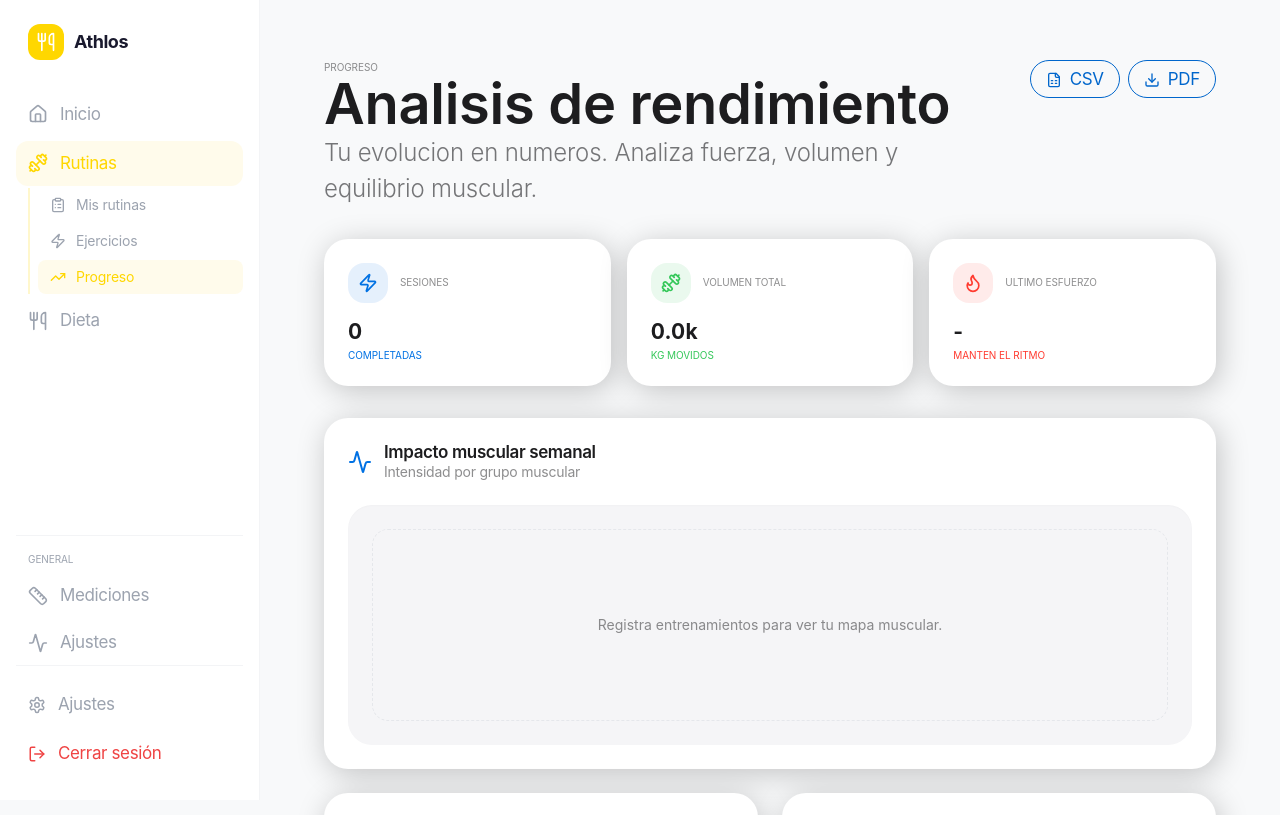
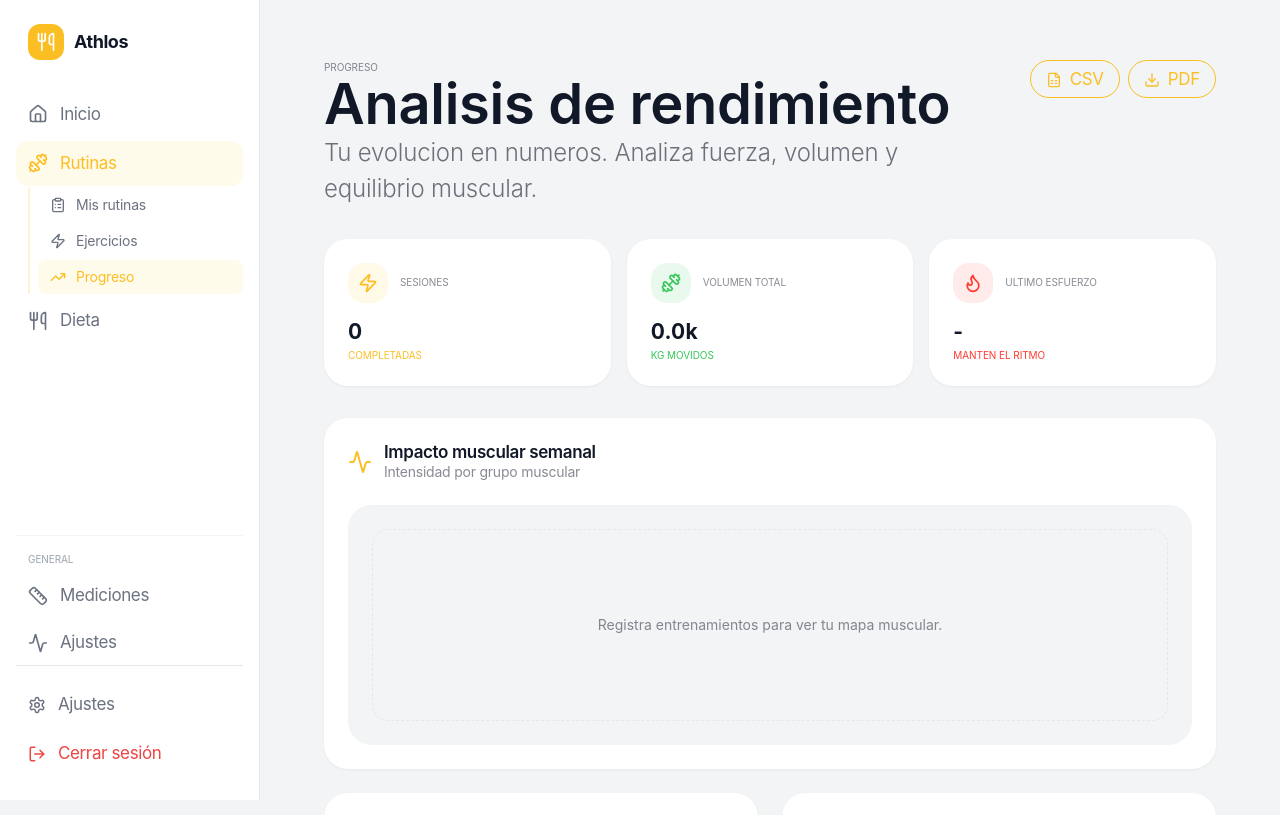
Before and after one commit to jyeste94/gymapp, a Next.js app: page /progress in a window 1280 px wide. Shown: the top 815 px of the page. Built offline with nearby package versions, Linux system fonts and the light colour scheme; no server answers; sample sign-in values are in the browser's storage.

Commit message:
feat: Fitia UI redesign - yellow primary, apple->fitia colors

```diff
--- a/styles/globals.css
+++ b/styles/globals.css
@@ -3,49 +3,32 @@
 @tailwind utilities;
 
 :root {
-  --nav-glass-bg: rgba(0, 0, 0, 0.8);
-  --apple-focus: #0071e3;
+  --fitia-yellow: #FBBF24;
+  --fitia-focus: #FBBF24;
 }
 
 @layer base {
-  html,
-  body,
-  :root {
+  html, body, :root {
     min-height: 100%;
   }
 
   body {
-    @apply bg-apple-gray text-apple-near-black selection:bg-apple-blue selection:text-white;
-    font-family: -apple-system, BlinkMacSystemFont, "SF Pro Text", "Helvetica Neue", Helvetica, Arial, sans-serif;
+    @apply bg-fitia-bg text-fitia-text;
+    font-family: -apple-system, BlinkMacSystemFont, "SF Pro Text", "Inter", "Helvetica Neue", sans-serif;
     -webkit-font-smoothing: antialiased;
     -moz-osx-font-smoothing: grayscale;
   }
 
-  .dark body {
-    @apply bg-apple-black text-white;
+  h1, h2, h3, h4 {
+    font-family: -apple-system, BlinkMacSystemFont, "SF Pro Display", "Helvetica Neue", sans-serif;
   }
 
-  h1,
-  h2,
-  h3,
-  h4 {
-    font-family: -apple-system, BlinkMacSystemFont, "SF Pro Display", "Helvetica Neue", Helvetica, Arial, sans-serif;
-  }
-
-  a,
-  button,
-  input,
-  textarea,
-  select {
+  a, button, input, textarea, select {
     @apply outline-none;
   }
 
-  a:focus-visible,
-  button:focus-visible,
-  input:focus-visible,
-  textarea:focus-visible,
-  select:focus-visible {
-    outline: 2px solid var(--apple-focus);
+  a:focus-visible, button:focus-visible, input:focus-visible, textarea:focus-visible, select:focus-visible {
+    outline: 2px solid var(--fitia-focus);
     outline-offset: 2px;
   }
 }
@@ -201,33 +184,33 @@
   }
 
   .apple-panel {
-    @apply rounded-3xl bg-white p-5 sm:p-6 shadow-apple-card dark:bg-apple-surface-1;
+    @apply rounded-3xl bg-white p-5 sm:p-6 shadow-card dark:bg-white;
   }
 
   .apple-panel-muted {
-    @apply rounded-3xl bg-apple-gray p-5 sm:p-6 dark:bg-apple-surface-2;
+    @apply rounded-3xl bg-gray-100 p-5 sm:p-6 dark:bg-gray-100;
   }
 
   .apple-kicker {
-    @apply sf-text-nano uppercase tracking-[0.22em] text-apple-near-black/50 dark:text-white/50;
+    @apply sf-text-nano uppercase tracking-[0.22em] text-fitia-text/50 dark:text-white/50;
   }
 
   .apple-link {
-    @apply sf-text-link text-apple-link-blue transition-opacity hover:opacity-80 dark:text-apple-link-dark;
+    @apply sf-text-link text-fitia-yellow transition-opacity hover:opacity-80 dark:text-fitia-yellow;
   }
 
   .apple-divider {
-    @apply border-t border-apple-near-black/10 dark:border-white/10;
+    @apply border-t border-fitia-text/10 dark:border-white/10;
   }
 
   .apple-glass-nav {
-    background-color: var(--nav-glass-bg);
+    background-color: rgba(255,255,255,0.95);
     backdrop-filter: saturate(180%) blur(20px);
     -webkit-backdrop-filter: saturate(180%) blur(20px);
   }
 
   .btn-apple-primary {
-    @apply inline-flex items-center justify-center gap-2 rounded-lg border border-transparent bg-apple-blue px-[15px] pb-[7px] pt-[8px] text-white transition-colors sf-text-btn;
+    @apply inline-flex items-center justify-center gap-2 rounded-lg border border-transparent bg-fitia-yellow px-[15px] pb-[7px] pt-[8px] text-white transition-colors sf-text-btn;
   }
 
   .btn-apple-primary:disabled {
@@ -239,31 +222,31 @@
   }
 
   .btn-apple-primary:active {
-    @apply bg-apple-btn-active text-apple-near-black;
+    @apply bg-gray-200 text-fitia-text;
   }
 
   .btn-apple-pill {
-    @apply inline-flex items-center justify-center gap-2 rounded-pill border border-apple-link-blue bg-transparent px-[15px] pb-[7px] pt-[8px] text-apple-link-blue transition-colors sf-text-btn;
+    @apply inline-flex items-center justify-center gap-2 rounded-full border border-fitia-yellow bg-transparent px-[15px] pb-[7px] pt-[8px] text-fitia-yellow transition-colors sf-text-btn;
   }
 
   .btn-apple-pill:hover {
-    @apply bg-apple-link-blue text-white;
+    @apply bg-fitia-yellow text-white;
   }
 
   .btn-apple-pill:disabled {
-    @apply opacity-50 cursor-not-allowed border-apple-near-black/30 text-apple-near-black/30;
+    @apply opacity-50 cursor-not-allowed border-fitia-text/30 text-fitia-text/30;
   }
 
   .btn-apple-pill-dark {
-    @apply inline-flex items-center justify-center gap-2 rounded-pill border border-apple-link-dark bg-transparent px-[15px] pb-[7px] pt-[8px] text-apple-link-dark transition-colors sf-text-btn;
+    @apply inline-flex items-center justify-center gap-2 rounded-full border border-fitia-yellow bg-transparent px-[15px] pb-[7px] pt-[8px] text-fitia-yellow transition-colors sf-text-btn;
   }
 
   .btn-apple-pill-dark:hover {
-    @apply bg-apple-link-dark text-white;
+    @apply bg-fitia-yellow text-white;
   }
 
   .btn-apple-ghost {
-    @apply inline-flex items-center justify-center gap-2 rounded-lg border border-apple-near-black/10 bg-white px-4 py-2 text-apple-near-black transition-colors hover:bg-apple-gray dark:border-white/10 dark:bg-apple-surface-2 dark:text-white dark:hover:bg-apple-surface-3;
+    @apply inline-flex items-center justify-center gap-2 rounded-lg border border-fitia-text/10 bg-white px-4 py-2 text-fitia-text transition-colors hover:bg-gray-100 dark:border-white/10 dark:bg-gray-100 dark:text-white dark:hover:bg-gray-200;
   }
 }
 
@@ -302,24 +285,24 @@
 input,
 textarea,
 select {
-  @apply rounded-[11px] border border-black/10 bg-apple-gray px-4 py-3 sf-text-body text-apple-near-black transition-all placeholder:text-apple-near-black/35 focus:border-apple-blue/50 focus:bg-white;
+  @apply rounded-[11px] border border-black/10 bg-gray-100 px-4 py-3 sf-text-body text-fitia-text transition-all placeholder:text-fitia-text/35 focus:border-fitia-yellow/50 focus:bg-white;
 }
 
 .dark input,
 .dark textarea,
 .dark select {
-  @apply border-white/10 bg-apple-surface-2 text-white placeholder:text-white/35 focus:bg-apple-surface-1;
+  @apply border-white/10 bg-gray-100 text-white placeholder:text-white/35 focus:bg-white;
 }
 
 .input-apple {
-  @apply w-full rounded-2xl border border-apple-near-black/5 bg-apple-gray px-4 py-3 sf-text-body text-apple-near-black placeholder:text-apple-near-black/40 outline-none focus:ring-2 focus:ring-apple-blue dark:border-white/5 dark:bg-apple-surface-2 dark:text-white dark:placeholder:text-white/40;
+  @apply w-full rounded-2xl border border-fitia-text/5 bg-gray-100 px-4 py-3 sf-text-body text-fitia-text placeholder:text-fitia-text/40 outline-none focus:ring-2 focus:ring-fitia-yellow dark:border-white/5 dark:bg-gray-100 dark:text-white dark:placeholder:text-white/40;
 }
 
 @media print {
   body { background: white !important; color: black !important; }
   .sidebar-nav, .mobile-nav, .btn-apple-primary, .btn-apple-pill, .btn-apple-ghost { display: none !important; }
   .apple-page-shell { padding: 0 !important; max-width: 100% !important; }
-  .dark\:bg-\[\#1a1a1c\], .dark\:bg-apple-surface-1, .dark\:bg-apple-surface-2 { background: white !important; }
+  .dark\:bg-\[\#1a1a1c\], .dark\:bg-white, .dark\:bg-gray-100 { background: white !important; }
   .dark\:text-white, .dark\:text-white\/60, .dark\:text-white\/80 { color: black !important; }
 }
 
--- a/tailwind.config.ts
+++ b/tailwind.config.ts
@@ -3,93 +3,42 @@ const { default: flattenColorPalette } = require("tailwindcss/lib/util/flattenCo
 
 /** @type {import('tailwindcss').Config} */
 export default {
-  content: [
-    "./app/**/*.{ts,tsx}",
-    "./components/**/*.{ts,tsx}",
-    "./styles/**/*.{ts,tsx}"
-  ],
+  content: ["./app/**/*.{ts,tsx}", "./components/**/*.{ts,tsx}", "./styles/**/*.{ts,tsx}"],
   darkMode: ["class"],
   theme: {
-    container: { center: true, padding: "2rem" },
     extend: {
       fontFamily: {
-        sans: [
-          "-apple-system",
-          "BlinkMacSystemFont",
-          '"SF Pro Display"',
-          '"SF Pro Text"',
-          '"Segoe UI"',
-          "Roboto",
-          "Helvetica",
-          "Arial",
-          "sans-serif",
-        ],
+        sans: ['-apple-system', 'BlinkMacSystemFont', '"SF Pro Display"', '"SF Pro Text"', '"Inter"', '"Segoe UI"', 'Roboto', 'sans-serif'],
       },
-      borderRadius: {
-        "pill": "980px",
-        "2xl": "1rem",
-        "3xl": "1.5rem",
-        "4xl": "2rem",
-      },
+      borderRadius: { "3xl": "1.5rem", "4xl": "2rem", "5xl": "2.5rem" },
       colors: {
+        apple: {
+          "near-black": "#111827",
+          gray: "#F3F4F6",
+          blue: "#FBBF24",
+          "link-blue": "#FBBF24",
+          "link-dark": "#FBBF24",
+          black: "#111827",
+          surface: { "1": "#FFFFFF", "2": "#F3F4F6", "3": "#E5E7EB" },
+          btn: { active: "#E5E7EB" },
+        },
         fitia: {
-          yellow: "#FFD700",
-          "yellow-dark": "#E6BE00",
-          "yellow-light": "#FFF8E1",
+          yellow: "#FBBF24",
+          "yellow-dark": "#F59E0B",
+          "yellow-light": "#FEF3C7",
           "yellow-bg": "#FFFBEB",
-          accent: "#8B0000",
-          bg: "#F8F9FA",
+          "red": "#7F1D1D",
+          "red-light": "#991B1B",
+          bg: "#F3F4F6",
           card: "#FFFFFF",
-          text: "#1A1A2E",
-          "text-muted": "#9CA3AF",
-          border: "#F3F4F6",
-          "border-strong": "#E5E7EB",
-        },
-        apple: {
-          blue: "#0071e3",
-          "link-blue": "#0066cc",
-          "link-dark": "#2997ff",
-          black: "#000000",
-          gray: "#f5f5f7",
-          "near-black": "#1d1d1f",
-          surface: {
-            "1": "#272729",
-            "2": "#262628",
-            "3": "#28282a",
-            "4": "#2a2a2d",
-            "5": "#242426"
-          },
-          text: {
-            white: "#ffffff",
-            "near-black": "#1d1d1f",
-            "black-80": "rgba(0, 0, 0, 0.8)",
-            "black-48": "rgba(0, 0, 0, 0.48)"
-          },
-          btn: {
-            "active": "#ededf2",
-            "default-light": "#fafafc",
-            "overlay": "rgba(210, 210, 215, 0.64)",
-            "dark-hover": "rgba(255, 255, 255, 0.32)"
-          }
-        },
-        // Legacy fallbacks mapped temporarily during transition, we will migrate everything.
-        brand: {
-          dark: "#f5f5f7",
-          surface: "#ffffff",
-          border: "rgba(0, 0, 0, 0.1)",
-          primary: {
-            DEFAULT: "#0071e3",
-            glow: "rgba(0, 113, 227, 0.4)",
-          },
-          secondary: "#0066cc",
-          text: {
-            main: "#1d1d1f",
-            muted: "rgba(0, 0, 0, 0.48)",
-          },
+          text: "#111827",
+          "text-muted": "#6B7280",
+          border: "#E5E7EB",
+          "border-light": "#F3F4F6",
         },
       },
       boxShadow: {
-        "apple-card": "rgba(0, 0, 0, 0.22) 3px 5px 30px 0px",
+        "card": "0 1px 3px rgba(0,0,0,0.04), 0 1px 2px rgba(0,0,0,0.02)",
       },
     }
   },
@@ -101,8 +50,5 @@ function addVariablesForColors({ addBase, theme }: any) {
   let newVars = Object.fromEntries(
     Object.entries(allColors).map(([key, val]) => [`--${key}`, val])
   );
-
-  addBase({
-    ":root": newVars,
-  });
+  addBase({ ":root": newVars });
 }
```
